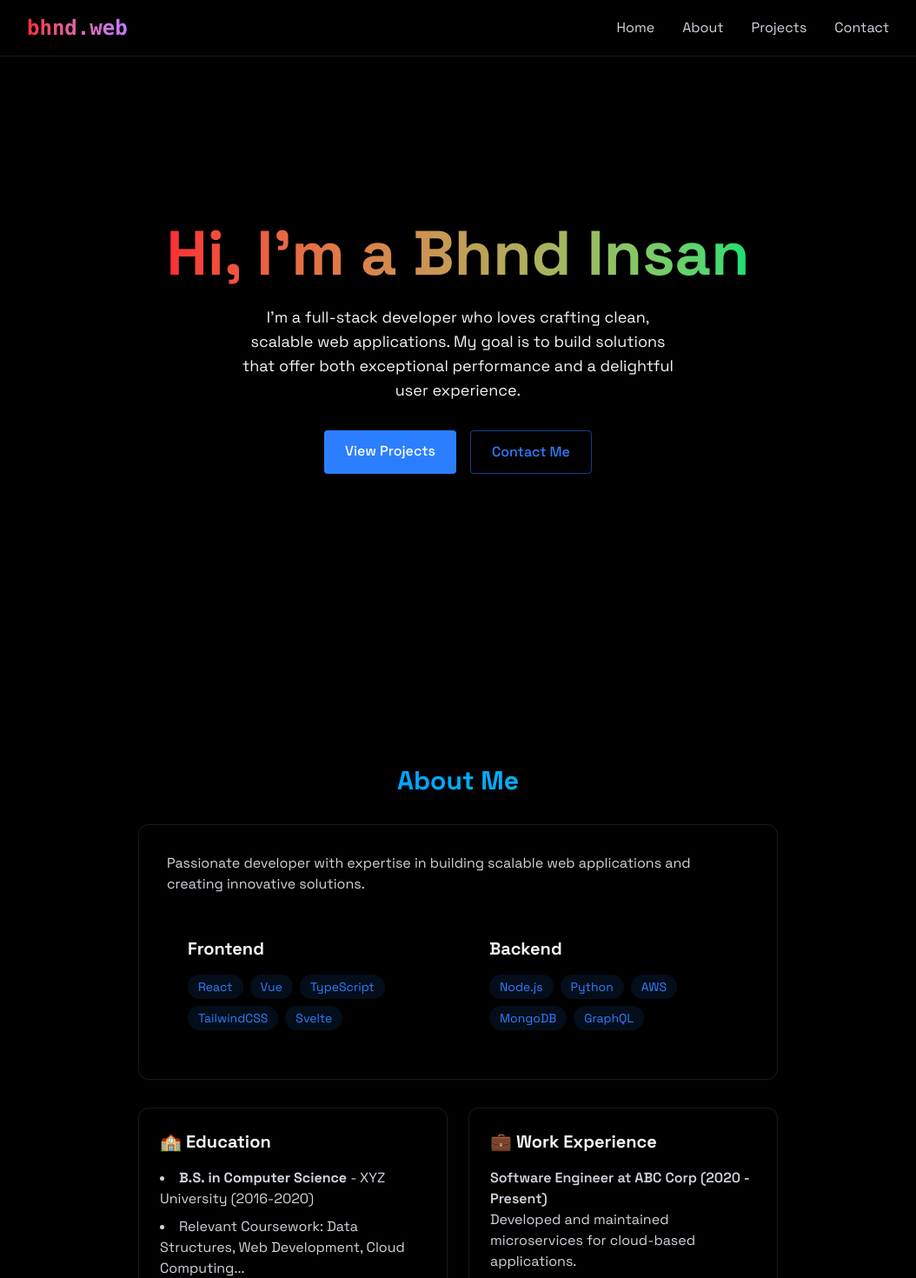
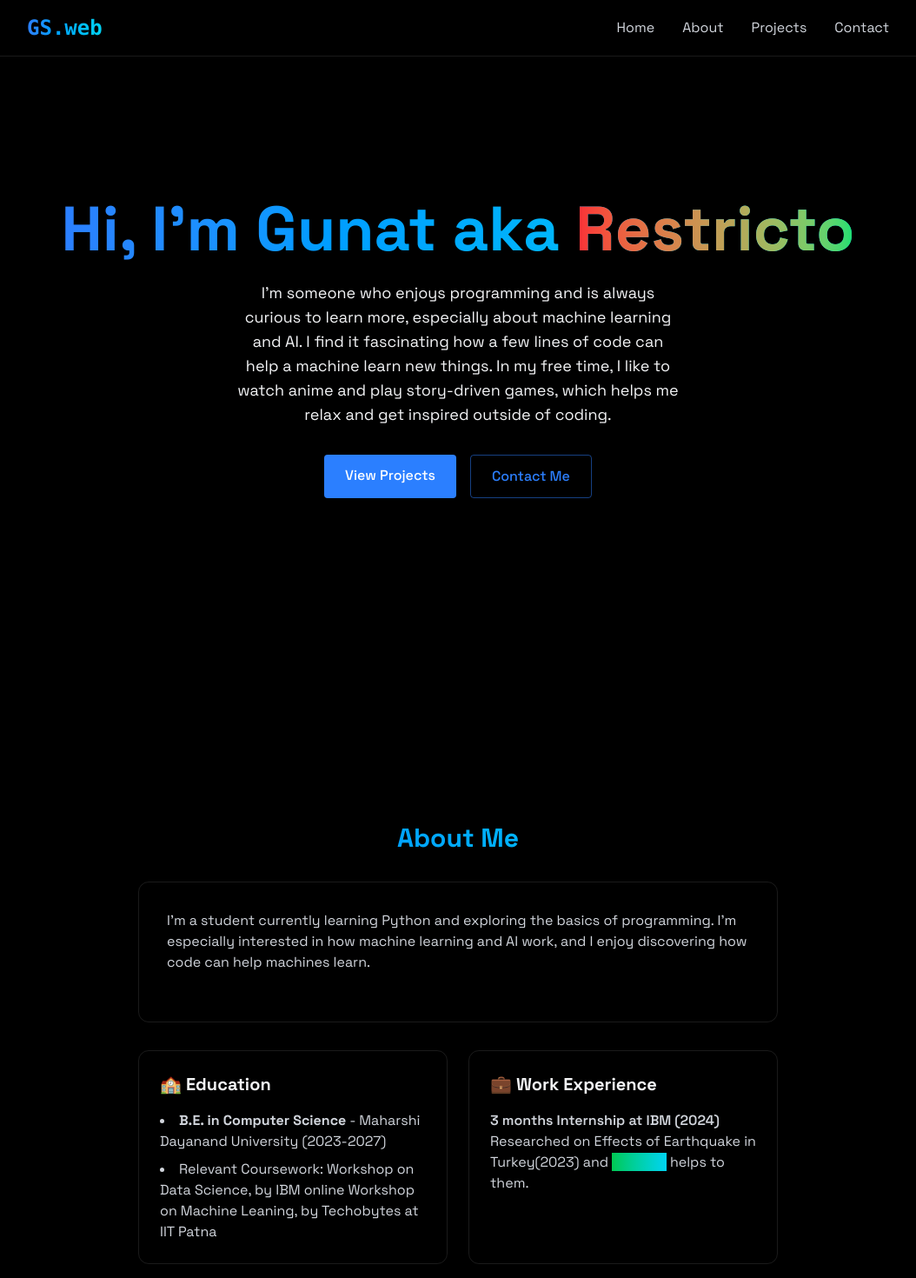
Before and after one commit to mrgscoder/FIRST-Portfolio, a React (Vite) app: page / in a window 1280 px wide. Shown: the top 1470 px of the page at 87% size, without its empty margins (113-1167 px from the left). Built offline with nearby package versions, Linux system fonts and the light colour scheme.

Commit message:
Home.jsx

```diff
--- a/src/components/LoadingScreen.jsx
+++ b/src/components/LoadingScreen.jsx
@@ -2,7 +2,7 @@ import { useEffect, useState } from "react";
 
 export const LoadingScreen = ({ onComplete }) => {
   const [text, setText] = useState("");
-  const fullText = "<You are a Losser />";
+  const fullText = "<Glad to See You />";
 
   useEffect(() => {
     let index = 0;
--- a/src/components/navbar.jsx
+++ b/src/components/navbar.jsx
@@ -10,7 +10,7 @@ export const Navbar = ({ menuOpen, setMenuOpen }) => {
         <div className="flex justify-between items-center h-16">
           <a href="#home" className="font-mono text-xl font-bold text-white">
             {" "}
-            <span className="text-2xl md:text-2xl font-bold mb-6 bg-gradient-to-r from-red-500 to-purple-400 bg-clip-text text-transparent leading-right">bhnd.web </span>{" "}
+            <span className="text-2xl md:text-2xl font-bold mb-6 bg-gradient-to-r from-blue-500 to-cyan-400 bg-clip-text text-transparent leading-right">GS.web </span>{" "}
           </a>
 
           <div
--- a/src/components/sections/Home.jsx
+++ b/src/components/sections/Home.jsx
@@ -8,14 +8,16 @@ export const Home = () => {
     >
       <RevealOnScroll>
         <div className="text-center z-10 px-4">
-          <h1 className="text-5xl md:text-7xl font-bold mb-6 bg-gradient-to-r from-red-500 to-green-400 bg-clip-text text-transparent leading-right">
-            Hi, I'm a Bhnd Insan
+          <h1 className="text-5xl md:text-7xl font-bold mb-6 bg-gradient-to-r from-blue-500 to-cyan-400 bg-clip-text text-transparent leading-right">
+            Hi, I'm Gunat aka <span className="text-5xl md:text-7xl font-bold mb-6 bg-gradient-to-r from-red-500 to-green-400 bg-clip-text text-transparent leading-right">Restricto</span>
           </h1>
 
           <p className="tex-gray-400 text-lg mb-8 max-w-lg mx-auto">
-            I’m a full-stack developer who loves crafting clean, scalable web
-            applications. My goal is to build solutions that offer both
-            exceptional performance and a delightful user experience.
+            I’m someone who enjoys programming and is always curious to learn more,
+             especially about machine learning and AI.
+             I find it fascinating how a few lines of code can help a machine learn new things.
+             In my free time, I like to watch anime and play story-driven games,
+             which helps me relax and get inspired outside of coding.
           </p>
           <div className="flex justify-center space-x-4">
             <a
--- a/src/components/sections/about.jsx
+++ b/src/components/sections/about.jsx
@@ -1,15 +1,6 @@
 import {RevealOnScroll} from"../RevealOnScroll";
 
 export const About = () => {
-    const frontendSkills = [
-      "React",
-      "Vue",
-      "TypeScript",
-      "TailwindCSS",
-      "Svelte",
-    ];
-
-    const backendSkills = ["Node.js", "Python", "AWS", "MongoDB", "GraphQL"];
 
     return (
       <section
@@ -25,43 +16,8 @@ export const About = () => {
 
             <div className="rounded-xl p-8 border-white/10 border hover:-translate-y-1 transition-all">
               <p className="text-gray-300 mb-6">
-                Passionate developer with expertise in building scalable web
-                applications and creating innovative solutions.
+              I’m a student currently learning Python and exploring the basics of programming. I’m especially interested in how machine learning and AI work, and I enjoy discovering how code can help machines learn.
               </p>
-
-              <div className="grid grid-cols-1 md:grid-cols-2 gap-6">
-                <div className="rounded-xl p-6 hover:-translate-y-1 transition-all">
-                  <h3 className="text-xl font-bold mb-4"> Frontend</h3>
-                  <div className="flex flex-wrap gap-2">
-                    {frontendSkills.map((tech, key) => (
-                      <span
-                        key={key}
-                        className="bg-blue-500/10 text-blue-500 py-1 px-3 rounded-full text-sm hover:bg-blue-500/20
-                                      hover:shadow-[0_2px_8px_rgba(59,130,246,0.2)] transition
-                      "
-                      >
-                        {tech}
-                      </span>
-                    ))}
-                  </div>
-                </div>
-
-                <div className="rounded-xl p-6 hover:-translate-y-1 transition-all">
-                  <h3 className="text-xl font-bold mb-4"> Backend</h3>
-                  <div className="flex flex-wrap gap-2">
-                    {backendSkills.map((tech, key) => (
-                      <span
-                        key={key}
-                        className="bg-blue-500/10 text-blue-500 py-1 px-3 rounded-full text-sm hover:bg-blue-500/20
-                                      hover:shadow-[0_2px_8px_rgba(59,130,2246,0.2)] transition
-                      "
-                      >
-                        {tech}
-                      </span>
-                    ))}
-                  </div>
-                </div>
-              </div>
             </div>
 
             <div className="grid grid-cols-1 md:grid-cols-2 gap-6 mt-8">
@@ -69,37 +25,27 @@ export const About = () => {
                 <h3 className="text-xl font-bold mb-4"> 🏫 Education </h3>
                 <ul className="list-disc list-inside text-gray-300 space-y-2">
                   <li>
-                    <strong> B.S. in Computer Science </strong> - XYZ University
-                    (2016-2020)
+                    <strong> B.E. in Computer Science </strong> - Maharshi Dayanand University
+                    (2023-2027)
                   </li>
                   <li>
-                    Relevant Coursework: Data Structures, Web Development, Cloud
-                    Computing...
+                    Relevant Coursework: Workshop on Data Science, by IBM online
+                    Workshop on Machine Leaning, by Techobytes at IIT Patna
                   </li>
                 </ul>
               </div>
               <div className="p-6 rounded-xl border-white/10 border hover:-translate-y-1 transition-all">
                 <h3 className="text-xl font-bold mb-4"> 💼 Work Experience </h3>
                 <div className="space-y-4 text-gray-300">
-                  <div>
-                    <h4 className="font-semibold">
-                      {" "}
-                      Software Engineer at ABC Corp (2020 - Present){" "}
-                    </h4>
-                    <p>
-                      Developed and maintained microservices for cloud-based
-                      applications.
-                    </p>
-                  </div>
 
                   <div>
                     <h4 className="font-semibold">
                       {" "}
-                      Intern at DEF Startups (2019){" "}
+                      3 months Internship at IBM (2024){" "}
                     </h4>
                     <p>
-                      Assisted in building front-end components and integration
-                      REST APIs
+                      Researched on Effects of Earthquake in Turkey(2023)
+                      and <span className="space-y-4 bg-gradient-to-r from-green-500 to-cyan-400 text-transparent">UNOCHA</span> helps to them.
                     </p>
                   </div>
                 </div>
```
